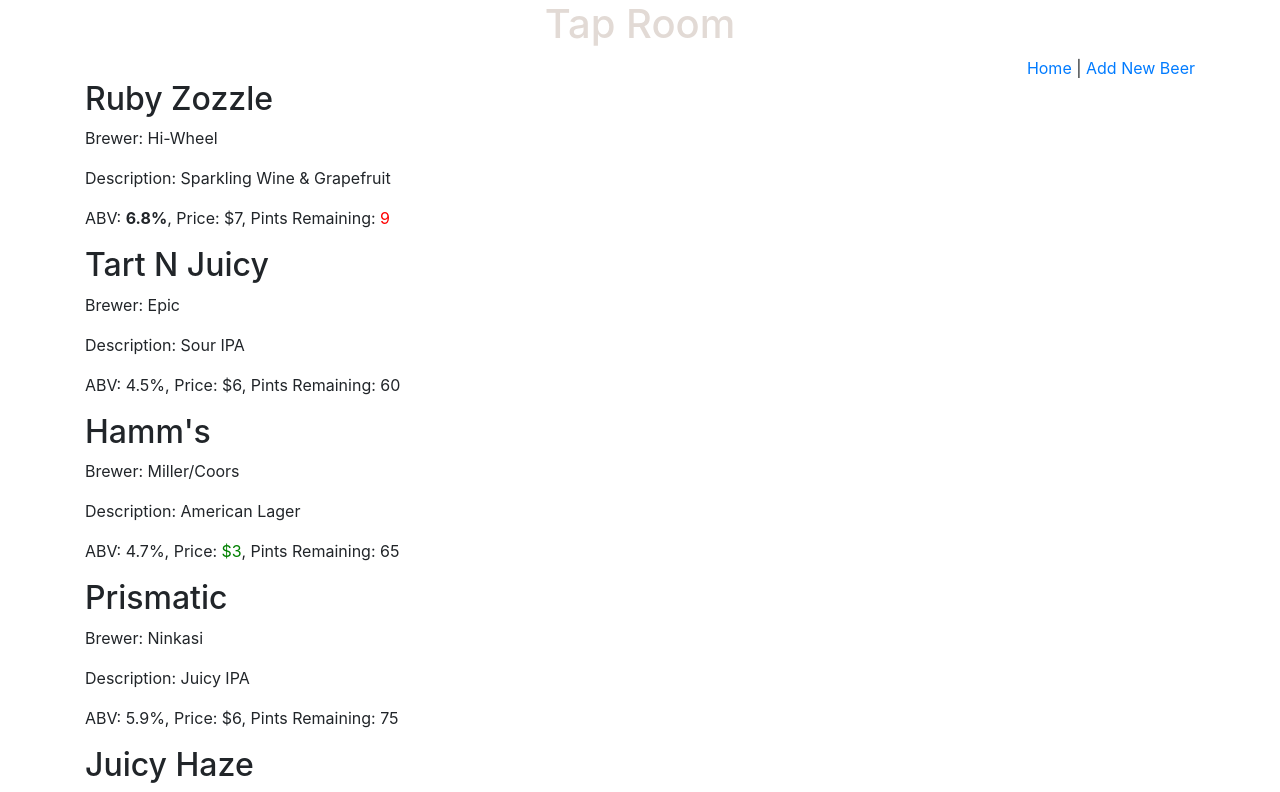
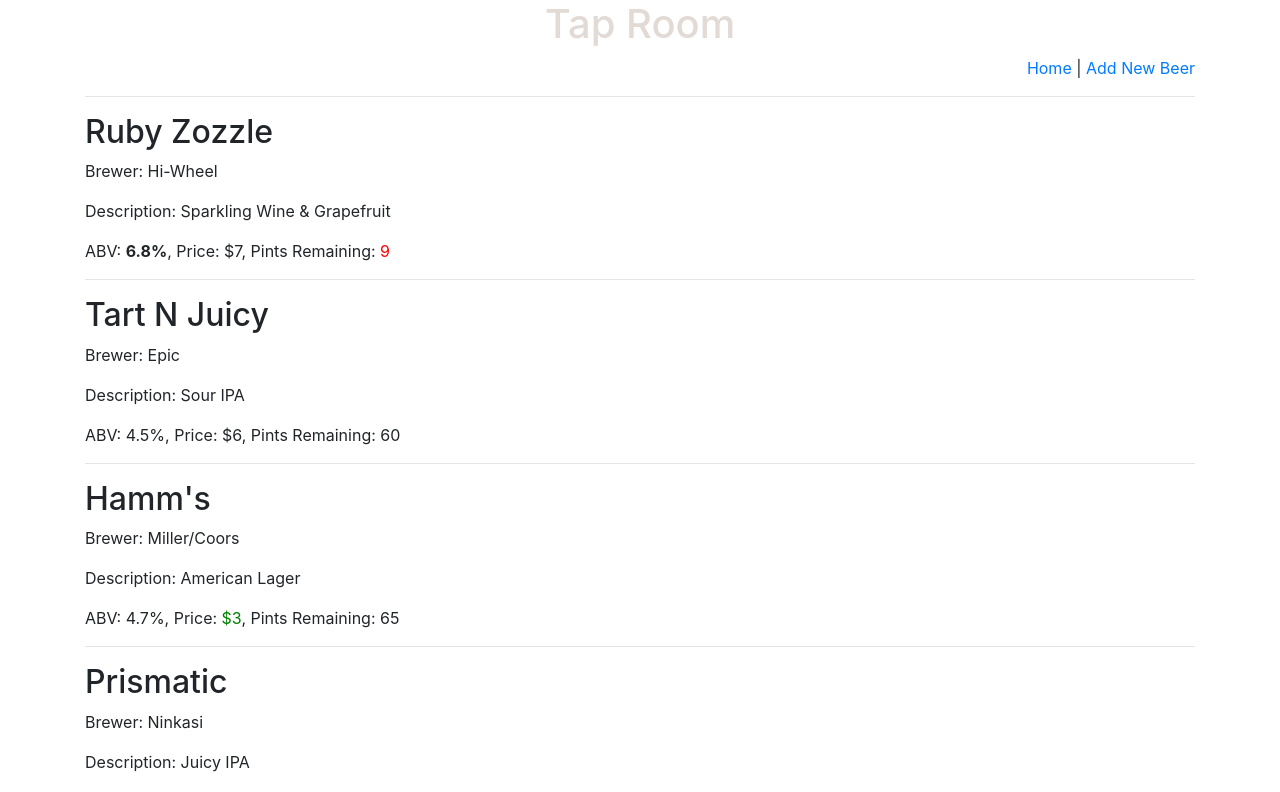
Before and after one commit to ldam77/taproom-react, a React app: page /#/ in a window 1280 px wide. Shown: the top 792 px of the page. Built offline with nearby package versions, Linux system fonts and the light colour scheme.

Commit message:
add hr between beer

```diff
--- a/src/components/App.jsx
+++ b/src/components/App.jsx
@@ -9,7 +9,7 @@
 
 function App(){
   var containerStyle = {
-    backgroundColor: 'rgb(255, 255, 255, 0.5)',
+    backgroundColor: 'rgb(255, 255, 255, 0.6)',
   };
   return (
     <div>
--- a/src/components/Beer.jsx
+++ b/src/components/Beer.jsx
@@ -41,6 +41,7 @@
         Price: <span className={priceStyle}>${props.price}</span>,
         Pints Remaining: <span className={remainStyle}>{props.remaining}</span>
       </p>
+      <hr/>
     </div>
   );
 }
--- a/src/components/Header.jsx
+++ b/src/components/Header.jsx
@@ -20,6 +20,7 @@
       <div className="link">
         <Link to="/">Home</Link> | <Link to="/newbeer">Add New Beer</Link>
       </div>
+      <hr/>
     </div>
   );
 }
```
